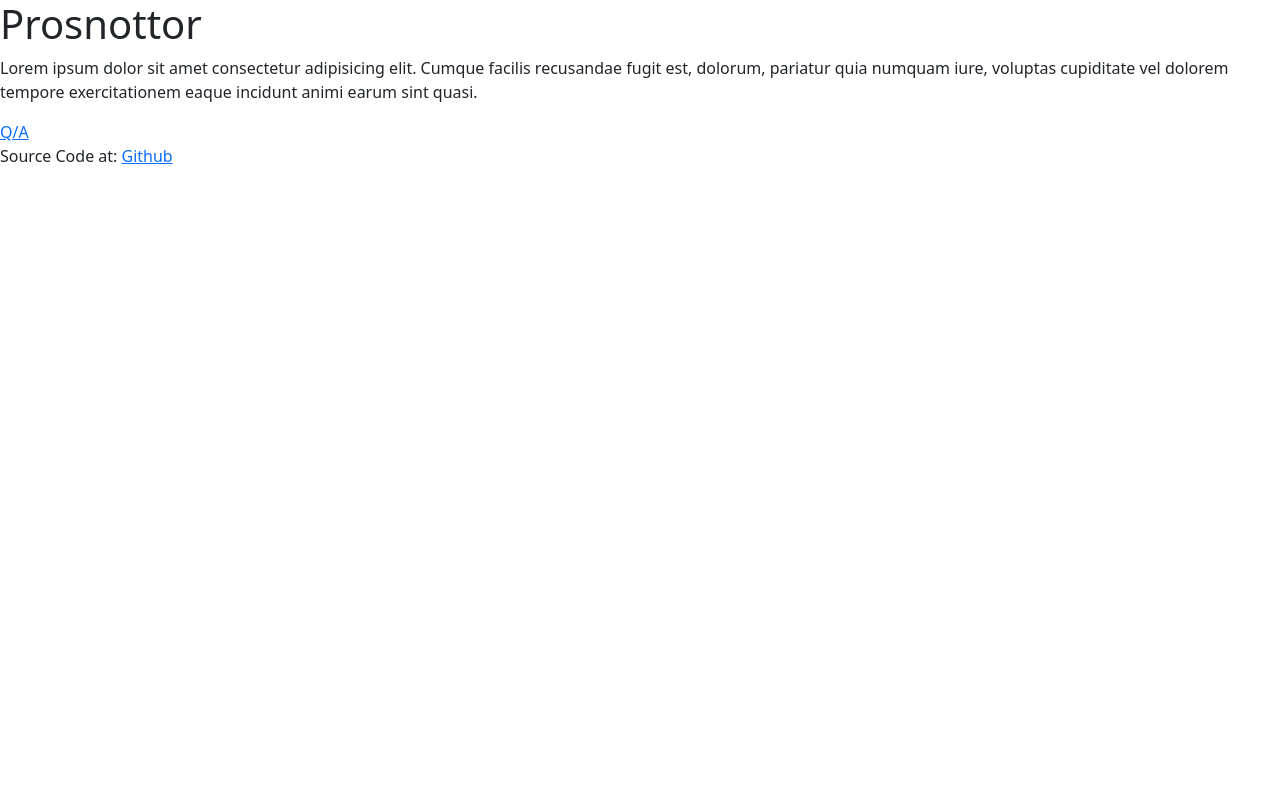
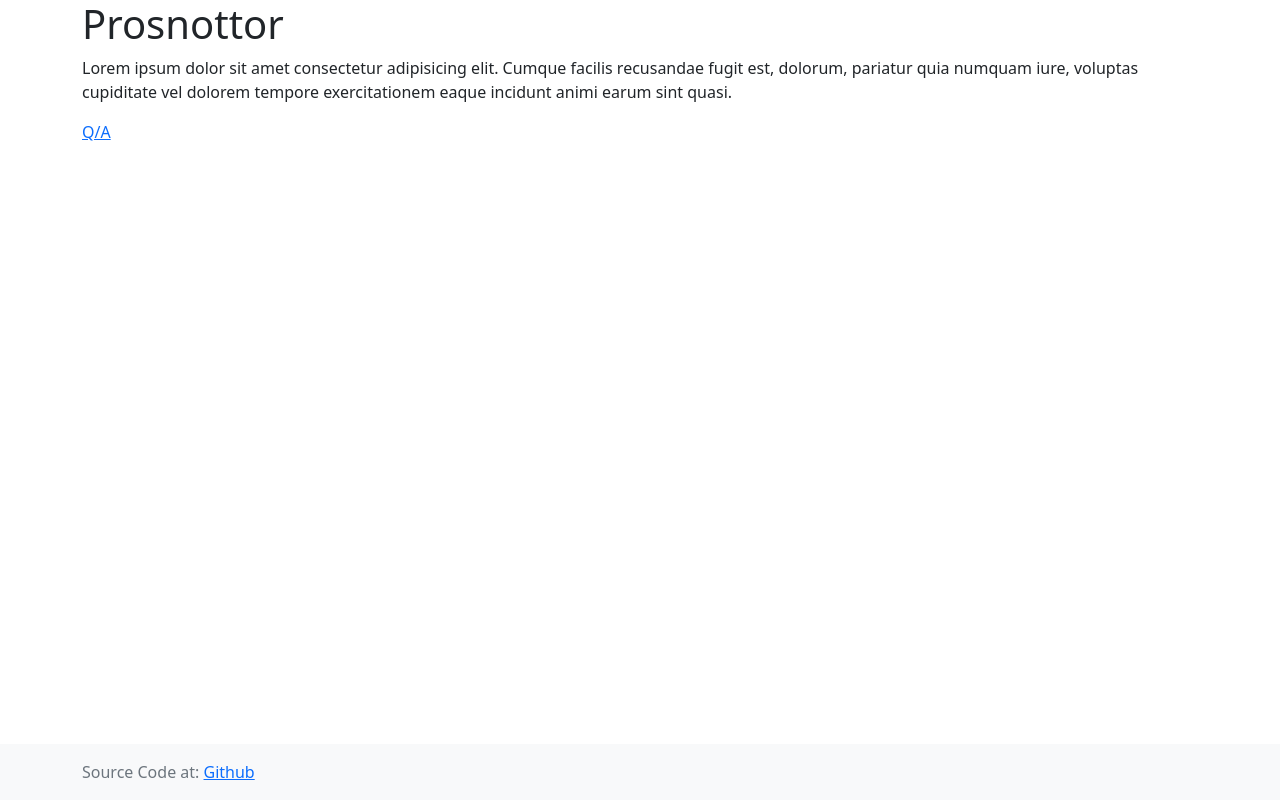
Before and after one commit to m4hi2/prosnottor, a Flask app: page / in a window 1280 px wide. Run offline with Flask 2, Linux system fonts and the light colour scheme.

Commit message:
feat: added some basic styling

```diff
--- a/web_app/templates/base.html.j2
+++ b/web_app/templates/base.html.j2
@@ -13,23 +13,26 @@
 </head>
 
 <body>
-    <header>
+    <header class="container">
         {% block header %}
 
         {% endblock header %}
     </header>
 
-    <section class="content">
+    <main class="container" role="main">
         {% block content %}
 
         {% endblock content %}
-    </section>
+    </main>
 
-    <footer>
-        Source Code at: <a href="https://github.com/m4hi2/prosnottor" target="_blank">Github</a>
-        {% block footer %}
+    <footer class="footer mt-auto py-3 bg-light fixed-bottom">
+        <div class="container text-muted">
 
-        {% endblock footer %}
+            Source Code at: <a href="https://github.com/m4hi2/prosnottor" target="_blank">Github</a>
+            {% block footer %}
+
+            {% endblock footer %}
+        </div>
     </footer>
 </body>
 <!-- JavaScript Bundle with Popper -->
```
